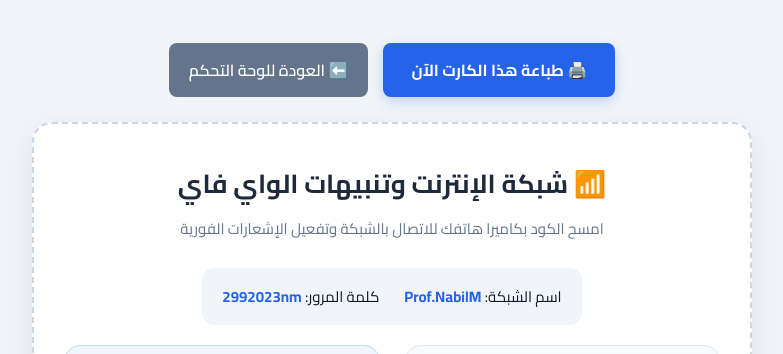
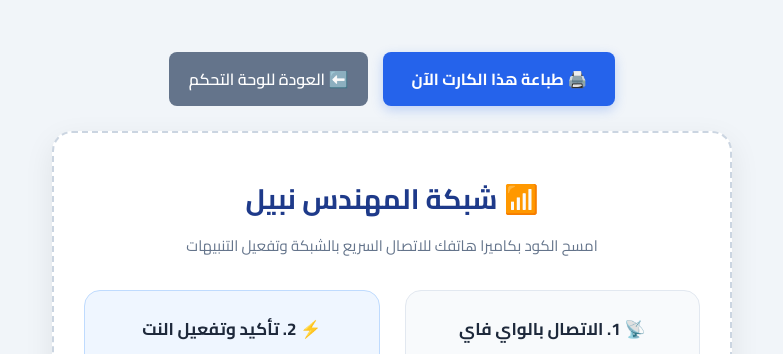
Before and after one commit to nabil-mahmoud/wifi-notifier, a Flask app: page /card in a window 1280 px wide. Shown: the top 354 px of the page, without its empty margins (248-1031 px from the left). Run offline with Flask 3, Linux system fonts and the light colour scheme; parts of the project's set-up code (start-up, migrations or seed data) failed here and were passed over.

Commit message:
Branding as Eng Nabil, hide plain text password, connect button updated

```diff
--- a/app.py
+++ b/app.py
@@ -36,9 +36,9 @@ VAPID_PUBLIC_KEY = get_vapid_keys()
 
 # 2. Config & Subscriptions Storage
 DEFAULT_CONFIG = {
-    "wifi_ssid": "WE-WiFi",
+    "wifi_ssid": "Prof.NabilM",
     "wifi_password": "",
-    "public_url": "http://127.0.0.1:5001",
+    "public_url": "https://nabilelshaer7.pythonanywhere.com",
     "history": []
 }
 
--- a/templates/card.html
+++ b/templates/card.html
@@ -3,7 +3,7 @@
 <head>
     <meta charset="UTF-8">
     <meta name="viewport" content="width=device-width, initial-scale=1.0">
-    <title>كارت الواي فاي وتفعيل الإشعارات</title>
+    <title>كارت شبكة المهندس نبيل</title>
     <link href="https://fonts.googleapis.com/css2?family=Cairo:wght@400;600;700;800&display=swap" rel="stylesheet">
     <style>
         * { box-sizing: border-box; margin: 0; padding: 0; font-family: 'Cairo', sans-serif; }
@@ -16,16 +16,16 @@
         .printable-card {
             background: #ffffff;
             width: 100%;
-            max-width: 720px;
+            max-width: 680px;
             border-radius: 20px;
             box-shadow: 0 10px 30px rgba(0,0,0,0.08);
             border: 2px dashed #cbd5e1;
-            padding: 35px 30px;
+            padding: 40px 30px;
             text-align: center;
         }
 
-        .card-header h1 { font-size: 26px; color: #1e293b; margin-bottom: 6px; }
-        .card-header p { color: #64748b; font-size: 15px; margin-bottom: 25px; }
+        .card-header h1 { font-size: 28px; color: #1e3a8a; margin-bottom: 6px; }
+        .card-header p { color: #64748b; font-size: 15px; margin-bottom: 30px; }
 
         .qr-columns {
             display: grid;
@@ -38,7 +38,7 @@
             background: #f8fafc;
             border: 1px solid #e2e8f0;
             border-radius: 16px;
-            padding: 20px 15px;
+            padding: 22px 18px;
             display: flex;
             flex-direction: column;
             align-items: center;
@@ -54,43 +54,29 @@
             font-weight: 700;
             margin-bottom: 12px;
             color: #1e293b;
-            display: flex;
-            align-items: center;
-            gap: 6px;
         }
 
         .qr-box img {
-            width: 175px;
-            height: 175px;
+            width: 180px;
+            height: 180px;
             border-radius: 12px;
             background: #fff;
             padding: 8px;
             border: 1px solid #cbd5e1;
-            margin-bottom: 12px;
+            margin-bottom: 14px;
         }
 
         .qr-desc {
             font-size: 13px;
             color: #475569;
-            line-height: 1.5;
+            line-height: 1.6;
         }
 
-        .network-details {
-            background: #f1f5f9;
-            padding: 14px 20px;
-            border-radius: 12px;
-            display: inline-flex;
-            gap: 25px;
-            margin-bottom: 20px;
-            font-size: 15px;
-        }
-        .net-item strong { color: #2563eb; }
-
         .card-footer {
-            font-size: 12px;
+            font-size: 13px;
             color: #94a3b8;
             border-top: 1px solid #f1f5f9;
-            padding-top: 15px;
+            padding-top: 20px;
         }
 
         @media print {
@@ -109,35 +95,28 @@
 
     <div class="printable-card">
         <div class="card-header">
-            <h1>📶 شبكة الإنترنت وتنبيهات الواي فاي</h1>
-            <p>امسح الكود بكاميرا هاتفك للاتصال بالشبكة وتفعيل الإشعارات الفورية</p>
-        </div>
-
-        <div class="network-details">
-            <span class="net-item">اسم الشبكة: <strong>{{ config.wifi_ssid }}</strong></span>
-            {% if config.wifi_password %}
-            <span class="net-item">كلمة المرور: <strong>{{ config.wifi_password }}</strong></span>
-            {% endif %}
+            <h1>📶 شبكة المهندس نبيل</h1>
+            <p>امسح الكود بكاميرا هاتفك للاتصال السريع بالشبكة وتفعيل التنبيهات</p>
         </div>
 
         <div class="qr-columns">
-            <!-- WiFi Connect Box -->
+            <!-- WiFi Auto-Connect Box (Secret / No Password Shown) -->
             <div class="qr-box">
                 <div class="qr-title">📡 1. الاتصال بالواي فاي</div>
-                <img src="/qr/wifi.png" alt="كود الواي فاي">
-                <p class="qr-desc">امسح الكود بكاميرا الهاتف للاتصال بشبكة الواي فاي تلقائياً بدون كتابة باسورد.</p>
+                <img src="/qr/wifi.png" alt="كود الاتصال">
+                <p class="qr-desc">امسح الكود بكاميرا الهاتف للاتصال بالشبكة تلقائياً وبأمان تام دون الحاجة لكتابة أو معرفة كلمة السر.</p>
             </div>
 
-            <!-- Alerts Subscribe Box -->
+            <!-- Confirmation & Alerts Box -->
             <div class="qr-box highlight">
-                <div class="qr-title">🔔 2. تفعيل التنبيهات المباشرة</div>
-                <img src="/qr/portal.png" alt="كود التنبيهات">
-                <p class="qr-desc">امسح الكود واضغط <strong>تفعيل الإشعارات</strong> لتصلك تنبيهات انقطاع النت ومواعيد الصيانة فوراً.</p>
+                <div class="qr-title">⚡ 2. تأكيد وتفعيل النت</div>
+                <img src="/qr/portal.png" alt="كود التأكيد">
+                <p class="qr-desc">امسح الكود واضغط على زر: <strong>وصل النت مع المهندس نبيل</strong> لتأكيد الاتصال وتفعيل التنبيهات.</p>
             </div>
         </div>
 
         <div class="card-footer">
-            🔒 نظام إشعارات خاص ومحمي 100% • بدون أي تطبيقات خارجية
+            🔒 شبكة خاصة ومحمية • إشراف م/ نبيل محمود
         </div>
     </div>
 
```
Also changed, not shown: templates/portal.html (+35 -112 lines).
